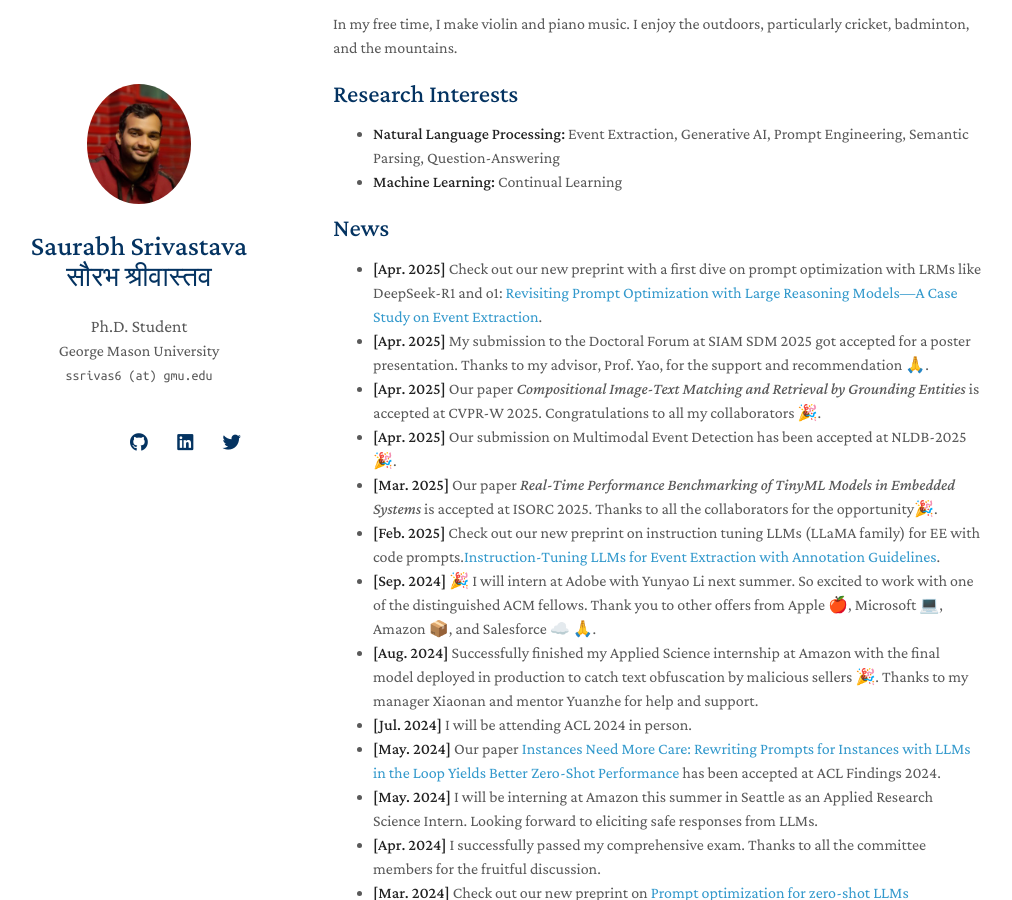
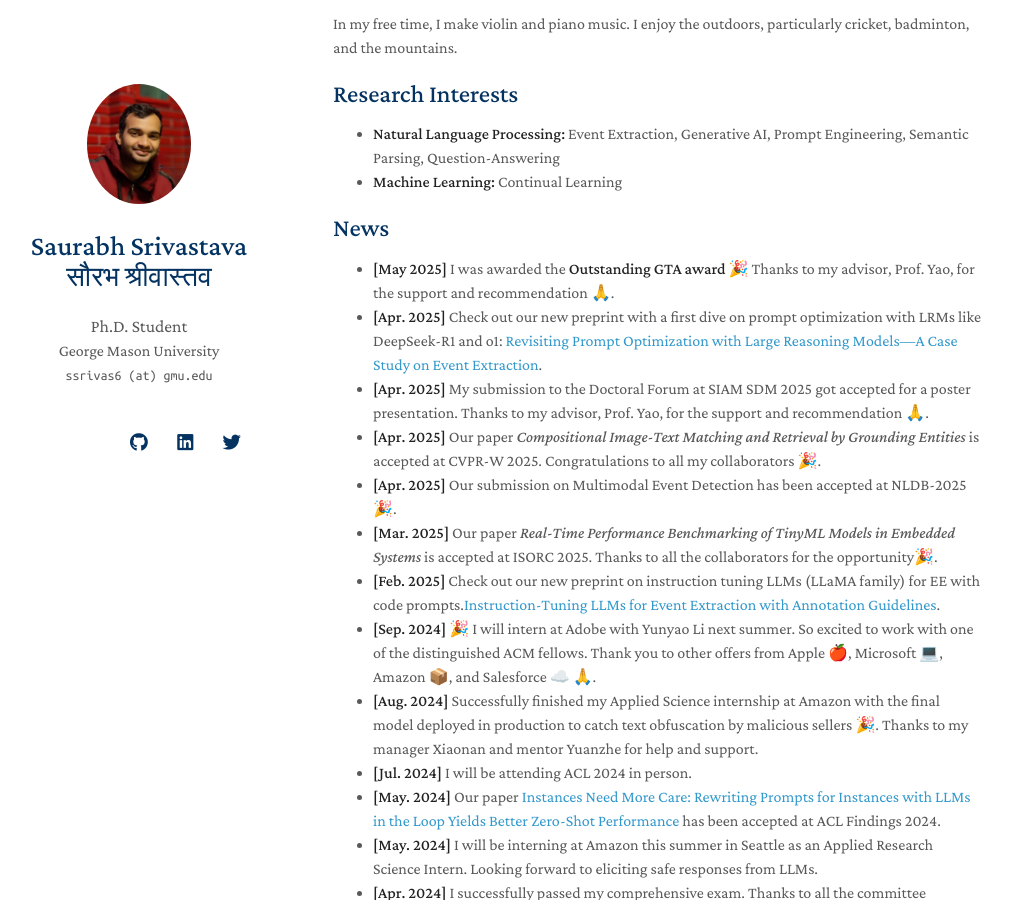
Before and after one commit to salokr/salokr.github.io, a Jekyll site: the page built from index.md, in a window 1280 px wide and 900 px high, scrolled down 489 px. Shown: the whole window, without its empty margins (137-1149 px from the left). Built offline with Jekyll 4.4.1, drawn with Linux system fonts in a browser that asks for light colours; nearby versions of some CDN libraries; a style sheet for code colours, icons or effects is not loaded; our own code applies the rules of GitHub Pages for plain Markdown files.

Commit message:
Update index.md

```diff
--- a/index.md
+++ b/index.md
@@ -21,6 +21,7 @@ In my free time, I make violin and piano music. I enjoy the outdoors, particular
 - **Machine Learning:** Continual Learning
 
 ## News
+- **[May 2025]** I was awarded the **Outstanding GTA award** 🎉 Thanks to my advisor, Prof. Yao, for the support and recommendation 🙏.
 - **[Apr. 2025]** Check out our new preprint with a first dive on prompt optimization with LRMs like DeepSeek-R1 and o1: [Revisiting Prompt Optimization with Large Reasoning
 Models—A Case Study on Event Extraction](https://arxiv.org/pdf/2504.07357).
 - **[Apr. 2025]** My submission to the Doctoral Forum at SIAM SDM 2025 got accepted for a poster presentation. Thanks to my advisor, Prof. Yao, for the support and recommendation 🙏.
```
